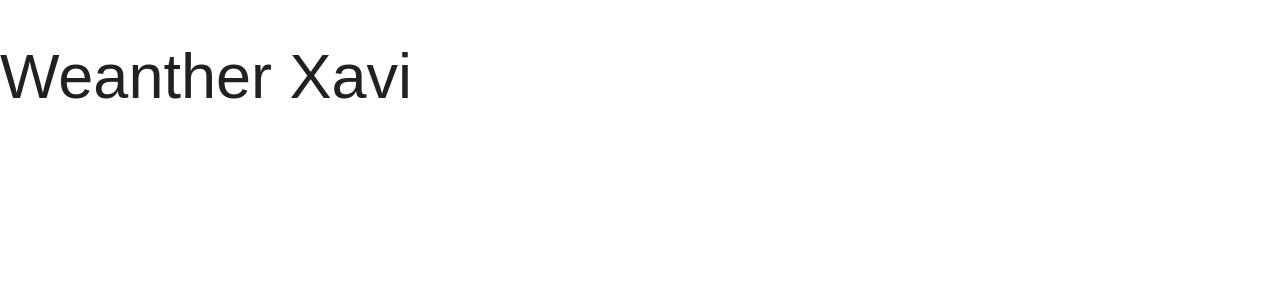
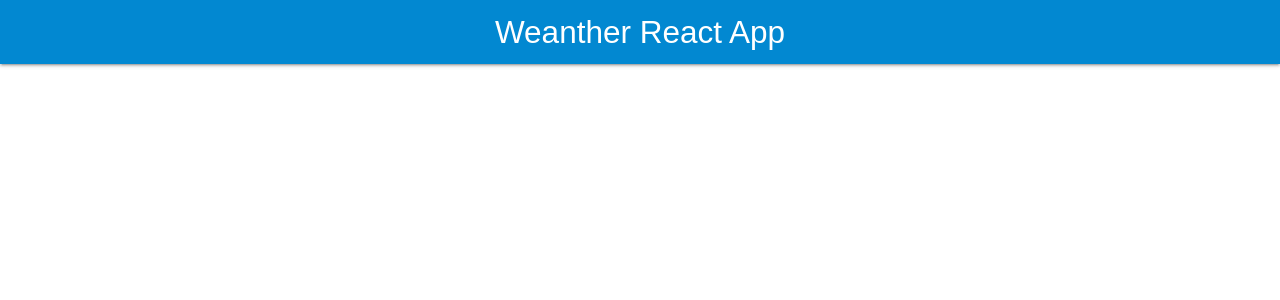
Before and after one commit to xaviacu13/Weather-app, a React (Create React App) app: page / in a window 1280 px wide. Shown: the top 300 px of the page. Built offline with nearby package versions, Linux system fonts and the light colour scheme.

Commit message:
add Header Component

```diff
--- a/src/App.js
+++ b/src/App.js
@@ -1,10 +1,11 @@
 import React from 'react';
+import Header from './components/Header';
 
 function App() {
   return (
-<h1>
-    Weanther Xavi
-</h1>
+  <Header
+    title='Weanther React App'
+  />
  );
 }
 
--- /dev/null
+++ b/src/components/Header.js
@@ -0,0 +1,13 @@
+import React from 'react';
+
+const Header = ({title}) => {
+  return (
+    <nav>
+      <div className="nav-wrapper light-blue darken-2">
+        <a href="#!" className="brand-logo">{title}</a>
+      </div>
+    </nav>
+  );
+}
+
+export default Header;
```
